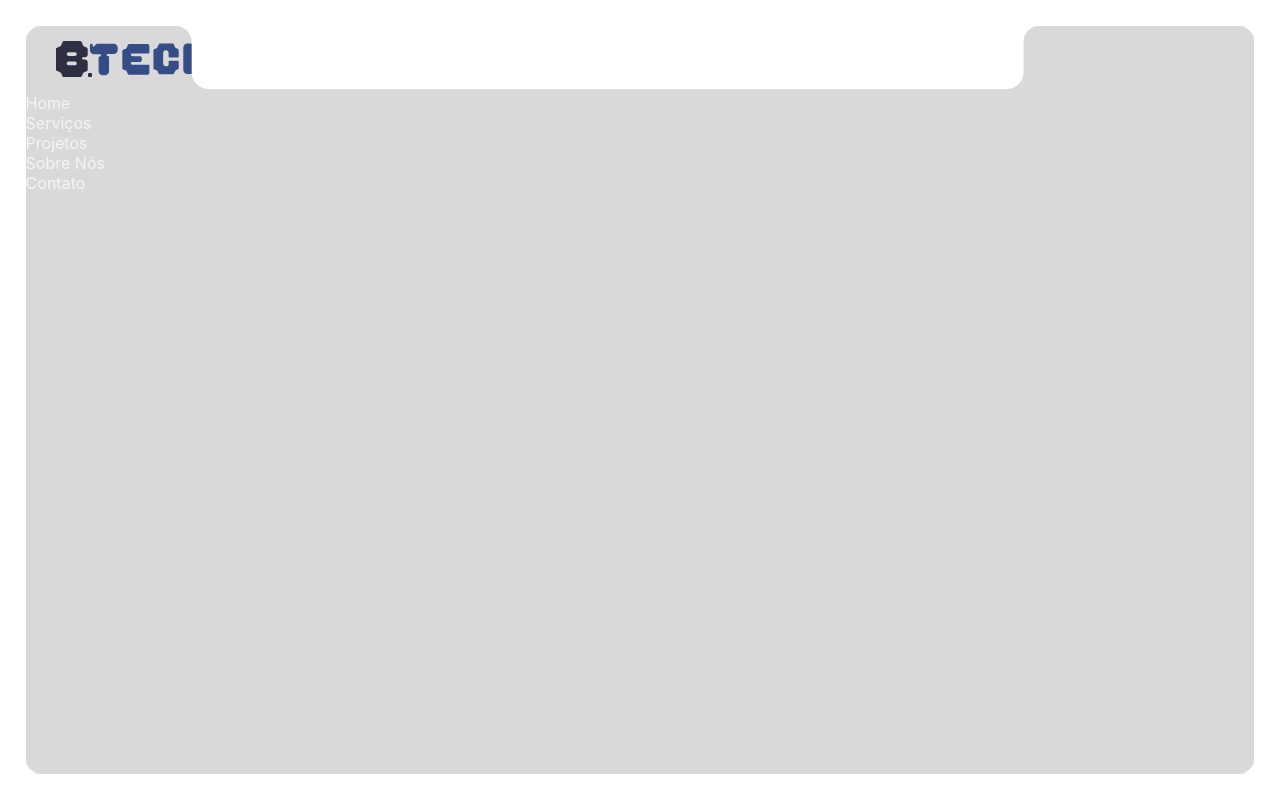
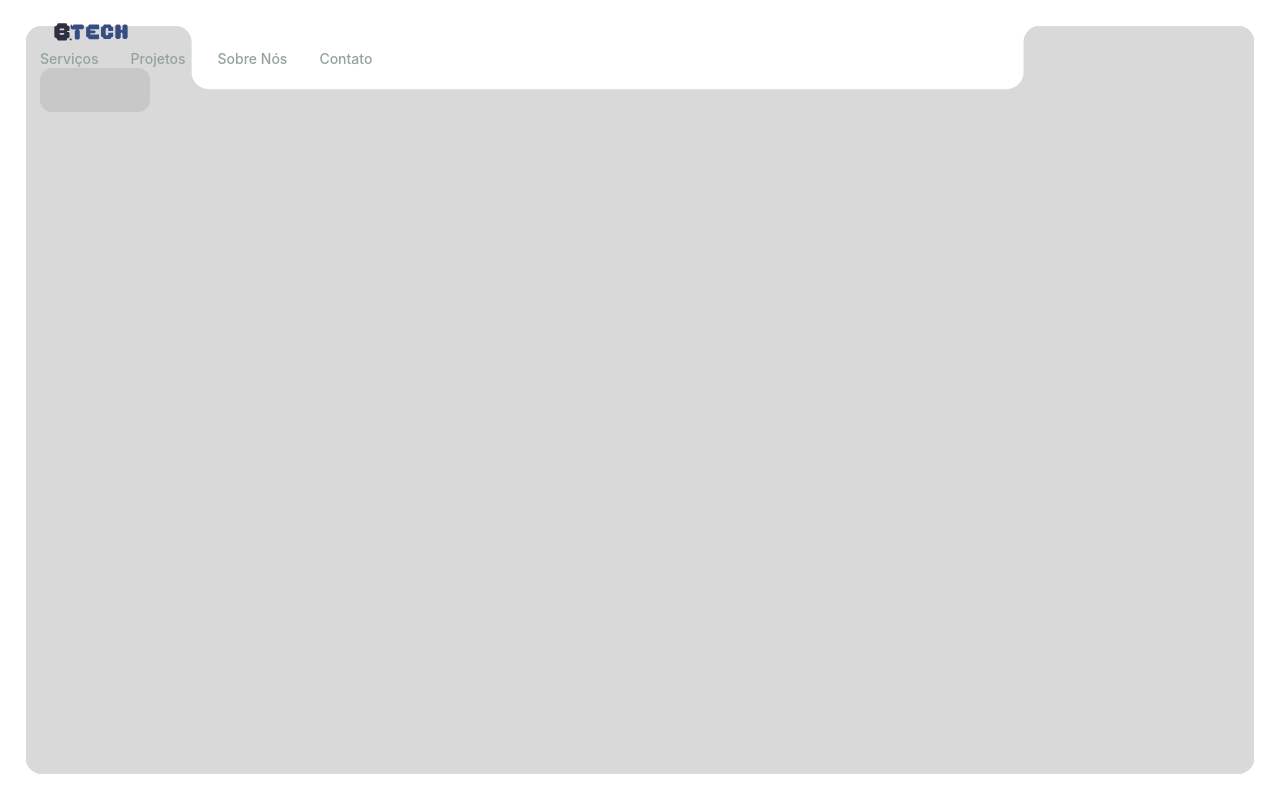
Before and after one commit to Diasprogramador/Brothers_Tech, a React (Vite) app in the folder landing_page_2/: page / in a window 1280 px wide. Shown: the top 800 px of the page. Built offline with nearby package versions, Linux system fonts and the light colour scheme.

Commit message:
refactor: move navbar to separate component; separate Hero/Navbar concerns

```diff
--- a/landing_page_2/src/components/Hero/Hero.css
+++ b/landing_page_2/src/components/Hero/Hero.css
@@ -1,3 +1,6 @@
+/* ============================================================
+   HERO
+   ============================================================ */
 .hero {
   width: 100%;
   height: 100vh;
@@ -11,4 +14,5 @@
   height: 100%;
   background-color: #d9d9d9;
   clip-path: url("#formato");
+  position: relative;
 }
--- a/landing_page_2/src/components/Hero/Hero.tsx
+++ b/landing_page_2/src/components/Hero/Hero.tsx
@@ -1,53 +1,18 @@
-import { useState, useEffect } from "react";
 import { Svg } from "./svg/Svg";
+import { Navbar } from "../Navbar/Navbar";
 import "./Hero.css";
 
 export const Hero = () => {
-  const [scrolled, setScrolled] = useState(false);
-
-  useEffect(() => {
-    const handleScroll = () => {
-      setScrolled(window.scrollY > 50);
-    };
-    window.addEventListener("scroll", handleScroll);
-    return () => window.removeEventListener("scroll", handleScroll);
-  }, []);
-
   return (
     <>
       {/* Formato Svg: */}
       <Svg />
 
       <section id="home" className="hero">
-        <div className="hero-container">
-          <nav className={`hero-nav ${scrolled ? "hero-nav--scrolled" : ""}`}>
-            <div className="hero-nav-container">
-              {/* Logo */}
-              <a href="#home" className="hero-nav-logo">
-                <img src="/assets/logo/Logo.svg" alt="Brothers Tech" />
-              </a>
+        {/* Navbar da página */}
+        <Navbar />
 
-              {/* Lista ds Links */}
-              <ul className="hero-nav-links">
-                <li>
-                  <a href="#home">Home</a>
-                </li>
-                <li>
-                  <a href="#servicos">Serviços</a>
-                </li>
-                <li>
-                  <a href="#projetos">Projetos</a>
-                </li>
-                <li>
-                  <a href="#sobre">Sobre Nós</a>
-                </li>
-                <li>
-                  <a href="#contato">Contato</a>
-                </li>
-              </ul>
-            </div>
-          </nav>
-        </div>
+        <div className="hero-container" />
       </section>
     </>
   );
--- a/landing_page_2/src/components/Navbar/Navbar.css
+++ b/landing_page_2/src/components/Navbar/Navbar.css
@@ -1,18 +1,28 @@
+/* ============================================================
+   NAVBAR — página inteira, fixa no topo após scroll
+   ============================================================ */
 .navbar {
   position: fixed;
   top: 0;
   left: 0;
   right: 0;
-  z-index: 100;
-  background: rgba(12, 15, 13, 0.85);
-  backdrop-filter: blur(10px);
-  border-bottom: 1px solid transparent;
+  z-index: 200;
+  background: transparent;
+  backdrop-filter: none;
+  border-bottom: none;
+  padding: 16px 40px;
+  transition: all 0.3s ease;
 }
 
-.navbar-container {
+.navbar--scrolled {
+  background: rgba(12, 15, 13, 0.9);
+  backdrop-filter: blur(10px);
+  border-bottom: 1px solid #26302b;
+}
+
+.navbar-inner {
   max-width: 1200px;
   margin: 0 auto;
-  padding: 16px 32px;
   display: flex;
   align-items: center;
   justify-content: space-between;
@@ -27,6 +37,9 @@
   list-style: none;
   display: flex;
   gap: 32px;
+  margin: 0;
+  padding: 0;
+  align-items: center;
 }
 
 .navbar-links a {
@@ -35,8 +48,152 @@
   font-size: 14px;
   font-weight: 500;
   transition: color 0.2s ease;
+  position: relative;
+}
+
+.navbar-links a::after {
+  content: "";
+  position: absolute;
+  left: 0;
+  bottom: -4px;
+  width: 0;
+  height: 2px;
+  background: #4a7fff;
+  transition: width 0.2s ease;
 }
 
 .navbar-links a:hover {
   color: #f2f5f2;
 }
+
+.navbar-links a:hover::after {
+  width: 100%;
+}
+
+.navbar-placeholder {
+  width: 110px;
+  height: 44px;
+  background: #c8c8c8;
+  border-radius: 12px;
+  flex-shrink: 0;
+  transition: background 0.2s ease;
+}
+
+.navbar-placeholder:hover {
+  background: #b8b8b8;
+  cursor: pointer;
+}
+
+.navbar-toggle {
+  display: none;
+  flex-direction: column;
+  justify-content: space-between;
+  width: 24px;
+  height: 18px;
+  background: transparent;
+  border: none;
+  cursor: pointer;
+  padding: 0;
+}
+
+.navbar-toggle span {
+  display: block;
+  height: 2px;
+  width: 100%;
+  background: #f2f5f2;
+  border-radius: 2px;
+  transition: all 0.3s ease;
+  transform-origin: center;
+}
+
+.navbar-toggle.is-open span:nth-child(1) {
+  transform: translateY(8px) rotate(45deg);
+}
+.navbar-toggle.is-open span:nth-child(2) {
+  opacity: 0;
+}
+.navbar-toggle.is-open span:nth-child(3) {
+  transform: translateY(-8px) rotate(-45deg);
+}
+
+.navbar-overlay {
+  position: fixed;
+  inset: 0;
+  background: rgba(0, 0, 0, 0.5);
+  z-index: 190;
+  animation: fadeIn 0.3s ease;
+}
+
+@keyframes fadeIn {
+  from { opacity: 0; }
+  to { opacity: 1; }
+}
+
+/* ============================================================
+   RESPONSIVIDADE — Tablet (≤ 768px)
+   ============================================================ */
+@media (max-width: 768px) {
+  .navbar {
+    padding: 12px 16px;
+  }
+
+  .navbar-toggle {
+    display: flex;
+  }
+
+  .navbar-links {
+    position: fixed;
+    top: 0;
+    right: 0;
+    bottom: 0;
+    width: 260px;
+    background: #0c0f0d;
+    flex-direction: column;
+    justify-content: center;
+    gap: 24px;
+    padding: 60px 28px;
+    transform: translateX(100%);
+    transition: transform 0.3s ease;
+    z-index: 205;
+    box-shadow: -4px 0 20px rgba(0, 0, 0, 0.4);
+  }
+
+  .navbar-links.is-open {
+    transform: translateX(0);
+  }
+
+  .navbar-links a {
+    color: #f2f5f2;
+    font-size: 16px;
+  }
+
+  .navbar-links a:hover {
+    color: #4a7fff;
+  }
+
+  .navbar-placeholder {
+    width: 44px;
+  }
+}
+
+/* ============================================================
+   RESPONSIVIDADE — Mobile pequeno (≤ 480px)
+   ============================================================ */
+@media (max-width: 480px) {
+  .navbar {
+    padding: 10px 12px;
+  }
+
+  .navbar-logo img {
+    height: 28px;
+  }
+
+  .navbar-links {
+    width: 100%;
+  }
+
+  .navbar-placeholder {
+    width: 40px;
+    height: 40px;
+  }
+}
--- a/landing_page_2/src/components/Navbar/Navbar.tsx
+++ b/landing_page_2/src/components/Navbar/Navbar.tsx
@@ -1,30 +1,72 @@
+import { useState, useEffect } from "react";
 import "./Navbar.css";
 
 export const Navbar = () => {
+  const [scrolled, setScrolled] = useState(false);
+  const [menuOpen, setMenuOpen] = useState(false);
+
+  useEffect(() => {
+    const handleScroll = () => {
+      setScrolled(window.scrollY > 50);
+    };
+    window.addEventListener("scroll", handleScroll);
+    return () => window.removeEventListener("scroll", handleScroll);
+  }, []);
+
+  useEffect(() => {
+    document.body.style.overflow = menuOpen ? "hidden" : "";
+    return () => {
+      document.body.style.overflow = "";
+    };
+  }, [menuOpen]);
+
   return (
-    <nav className="navbar">
-      <div className="navbar-container">
+    <>
+      <nav className={`navbar ${scrolled ? "navbar--scrolled" : ""}`}>
         <a href="#home" className="navbar-logo">
           <img src="/assets/logo/Logo.svg" alt="Brothers Tech" />
         </a>
-        <ul className="navbar-links">
+
+        <ul className={`navbar-links ${menuOpen ? "is-open" : ""}`}>
           <li>
-            <a href="#home">Home</a>
+            <a href="#servicos" onClick={() => setMenuOpen(false)}>
+              Serviços
+            </a>
           </li>
           <li>
-            <a href="#servicos">Serviços</a>
+            <a href="#projetos" onClick={() => setMenuOpen(false)}>
+              Projetos
+            </a>
           </li>
           <li>
-            <a href="#projetos">Projetos</a>
+            <a href="#sobre" onClick={() => setMenuOpen(false)}>
+              Sobre Nós
+            </a>
           </li>
           <li>
-            <a href="#sobre">Sobre Nós</a>
-          </li>
-          <li>
-            <a href="#contato">Contato</a>
+            <a href="#contato" onClick={() => setMenuOpen(false)}>
+              Contato
+            </a>
           </li>
         </ul>
-      </div>
-    </nav>
+
+        <div className="navbar-placeholder" />
+
+        <button
+          className={`navbar-toggle ${menuOpen ? "is-open" : ""}`}
+          onClick={() => setMenuOpen(!menuOpen)}
+          aria-label="Abrir menu"
+          aria-expanded={menuOpen}
+        >
+          <span></span>
+          <span></span>
+          <span></span>
+        </button>
+      </nav>
+
+      {menuOpen && (
+        <div className="navbar-overlay" onClick={() => setMenuOpen(false)} />
+      )}
+    </>
   );
 };
```
